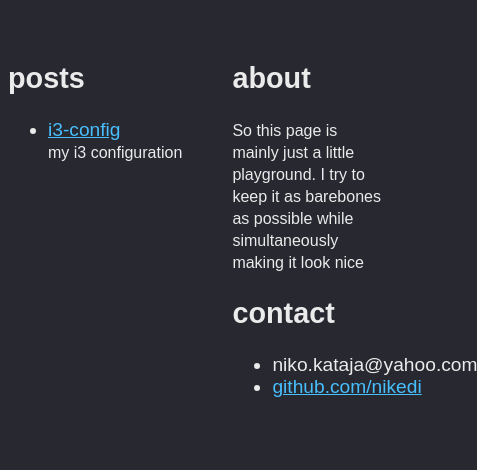
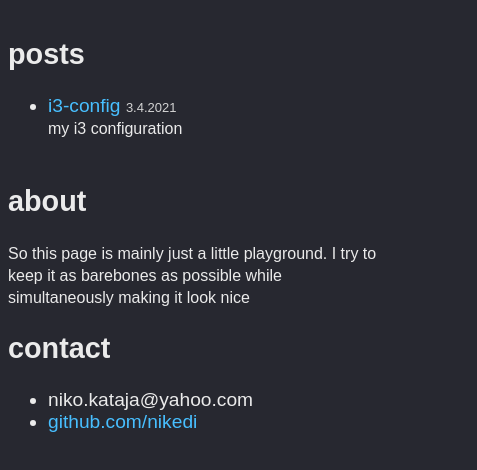
Before and after one commit to Nikedi/Nikedi.github.io, a plain HTML site: page index.html in a window 390 px wide. Shown: the whole page, 477 px wide, since content can reach past the window. Drawn offline with Linux system fonts and the light colour scheme.

Commit message:
responsive design and better css management

```diff
--- /dev/null
+++ b/index-style.css
@@ -0,0 +1,19 @@
+@media only screen and (min-width: 600px) {
+    main {
+        grid-template-columns: 60% 40%;
+        max-width:620px;
+        margin: auto;
+        display:grid;
+    }
+  }
+
+
+body {
+    margin-top: 2em;
+}
+
+
+.date{
+    font-size: small;
+    color:lightgrey;
+}
--- a/index.html
+++ b/index.html
@@ -1,9 +1,45 @@
-<!DOCTYPE html><html lang="en"><head><link rel="stylesheet" href="style.css"><meta charset="utf-8"><meta http-equiv="X-UA-Compatible" content="IE=edge"><meta name="viewport" content="width=device-width, initial-scale=1"><title>niko's site</title><meta name="description" content="niko's site"><link rel="icon" type="image/png" href=""></head><body><main><nav><div id="posts"><h1>posts</h1><ul>
+<!DOCTYPE html><html lang="en"><head>
+<link rel="stylesheet" href="style.css">
+<link rel="stylesheet" href="index-style.css">
+<meta charset="utf-8">
+<meta http-equiv="X-UA-Compatible" content="IE=edge">
+<meta name="viewport" content="width=device-width, initial-scale=1">
+<title>niko's site</title>
+<meta name="description" content="niko's site">
+<link rel="icon" type="image/png" href="favicon.png">
+</head>
+<body>
+<main>
+<nav>
+    <div id="posts">
+    <h1>posts</h1>
+    <ul>
   <li>
   <a href="./posts/i3-config.html">i3-config</a>
+  <span class="date">3.4.2021</span>
   <br>
   <small>my i3 configuration</small>
   </li>
   <br>
-  </ul></div></nav><aside><div id="about"><h1>about</h1><small>So this page is mainly just a little playground. I try to keep it as barebones as possible while simultaneously making it look nice</small></div><div id="contact"><h1>contact</h1><ul><li>niko.kataja@yahoo.com</li><li><a href="https://github.com/Nikedi">github.com/nikedi</a></li></ul></div></aside></main>
+  </ul>
+    </div>
+</nav>
+<aside>
+    <div id="about">
+        <h1>about</h1>
+        <small>So this page is mainly just a little playground. I try to keep it as barebones as possible while simultaneously making it look nice</small>
+    </div>
+    <div id="contact">
+        <h1>contact</h1>
+        <ul>
+            <li>
+                niko.kataja@yahoo.com
+            </li>
+            <li>
+                <a href="https://github.com/Nikedi">github.com/nikedi</a>
+            </li>
+        </ul>
+    </div>
+</aside>
+</main>
 </body></html>
--- a/posts/style.css
+++ b/posts/post-style.css
@@ -1,18 +1,3 @@
-:root{--link-color: rgb(72, 191, 255);}
-
-html{
-    background-color: rgb(39, 40, 48);
-    color:rgb(235, 235, 235);
-    font-size: larger;
-    font-family: "Podkova", arial;
-}
-
-a{color:var(--link-color);}
-a:link {color:var(--link-color);}
-a:visited{color:var(--link-color);}
-a:hover{color:var(--link-color);}
-a:active{color:var(--link-color);}
-
 body{
     margin-top: 1em;
 }
@@ -24,7 +9,6 @@ main {
 
 article {
     margin-top: 2em;
-
 }
 
 nav {
--- a/style.css
+++ b/style.css
@@ -7,21 +7,25 @@ html{
     font-family: "Podkova", arial;
 }
 
-a{color:var(--link-color);}
+a{
+    color:var(--link-color);
+    text-decoration: none;
+}
 a:link {color:var(--link-color);}
 a:visited{color:var(--link-color);}
 a:hover{color:var(--link-color);}
 a:active{color:var(--link-color);}
 
 
-body {
-    margin-top: 2em;
+::-webkit-scrollbar {
+    width: 10px;
 }
-
-main {
-
-    grid-template-columns: 60% 40%;
-    max-width:620px;
-    margin: auto;
-    display:grid;
+::-webkit-scrollbar-track {
+  background: rgb(39, 40, 48);
 }
+::-webkit-scrollbar-thumb {
+  background: #888;
+}
+::-webkit-scrollbar-thumb:hover {
+  background: #555;
+}
```
Also changed, not shown: posts/i3-config.html (+23 -2 lines), posts/test.html (added, +21 -0 lines), favicon.png (added).
